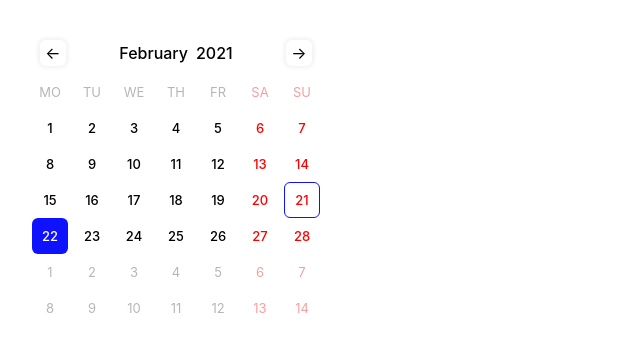
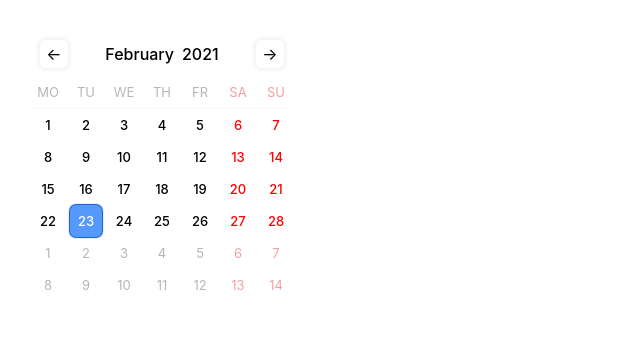
Before and after one commit to tusharf5/react-calendar, a React (Create React App) app: page / in a window 1280 px wide. Shown: the top 352 px of the page, without its empty margins (0-640 px from the left). Built offline with nearby package versions, Linux system fonts and the light colour scheme.

Commit message:
wip: reduce overall size

```diff
--- a/src/index.css
+++ b/src/index.css
@@ -20,7 +20,7 @@ code {
   display: flex;
   align-items: flex-start;
   flex-direction: column;
-  width: 288px;
+  width: 260px;
   overflow: hidden;
   margin: 2rem;
 }
@@ -52,8 +52,8 @@ button::-moz-focus-inner {
 
 button {
   box-shadow: 0 0px 4px 2px #f1f1f1;
-  width: 26px;
-  height: 26px;
+  width: 28px;
+  height: 28px;
   border-radius: 6px;
   cursor: pointer;
 }
@@ -66,7 +66,7 @@ header {
 }
 
 header > button {
-  flex: 0 0 26px;
+  flex: 0 0 28px;
 }
 
 header > div {
@@ -95,14 +95,15 @@ main {
   padding: 0;
   display: flex;
   width: 100%;
+  border-bottom: 1px solid #f7f7f7;
 }
 
 .weekdays-header-day {
   display: flex;
   align-items: center;
   justify-content: center;
-  width: 36px;
-  height: 36px;
+  width: 32px;
+  height: 32px;
   color: #b6b6b7;
   font-size: 13px;
   text-transform: uppercase;
@@ -125,8 +126,8 @@ main {
 }
 
 .month-dates-cell {
-  width: 36px;
-  height: 36px;
+  width: 32px;
+  height: 32px;
   display: flex;
   align-items: center;
   justify-content: center;
@@ -157,9 +158,9 @@ main {
 }
 
 .month-dates-cell.today {
-  border: 1px solid #0e12ff;
   border-radius: 6px;
   font-weight: 500;
+  color: #448fff;
 }
 
 .month-dates-cell.sunday {
@@ -177,12 +178,17 @@ main {
 }
 
 .month-dates-cell.selected {
-  background-color: #0e12ff;
+  box-shadow: 0px 0px 1px 1px #0c57c5;
+  background-color: #5599ff;
   border-radius: 6px;
   color: #fff;
   font-weight: 500;
 }
 
+.month-dates-cell.selected:focus {
+  outline: none;
+}
+
 .month-dates-cell.selected.weekend {
   color: #fff;
 }
--- a/src/index.tsx
+++ b/src/index.tsx
@@ -6,7 +6,7 @@ import reportWebVitals from './reportWebVitals';
 
 ReactDOM.render(
   <React.StrictMode>
-    <App startOfWeek={1} value={new Date(2021, 1, 22).toISOString()} />
+    <App startOfWeek={1} value={new Date(2021, 1, 23).toISOString()} />
   </React.StrictMode>,
   document.getElementById('root')
 );
```
